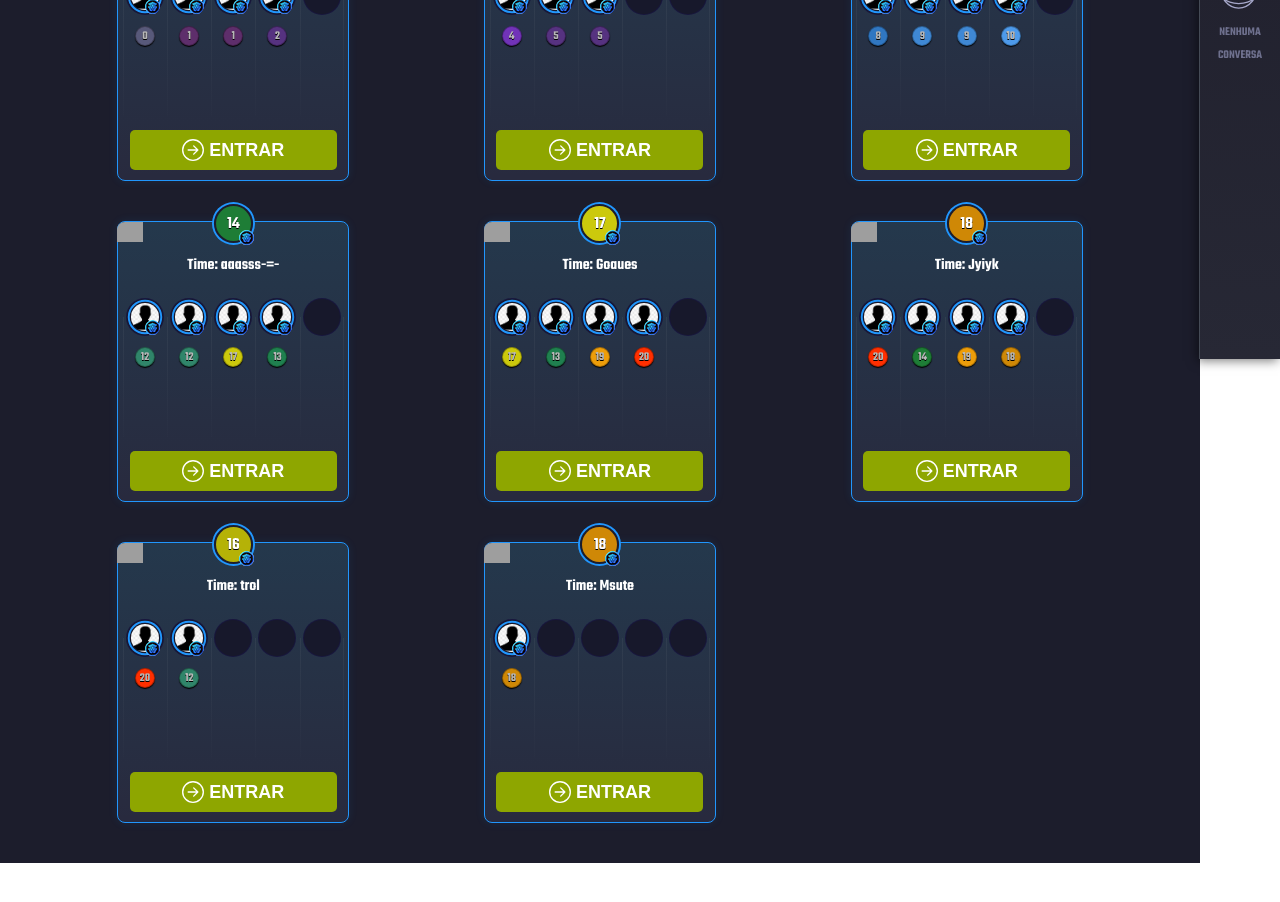
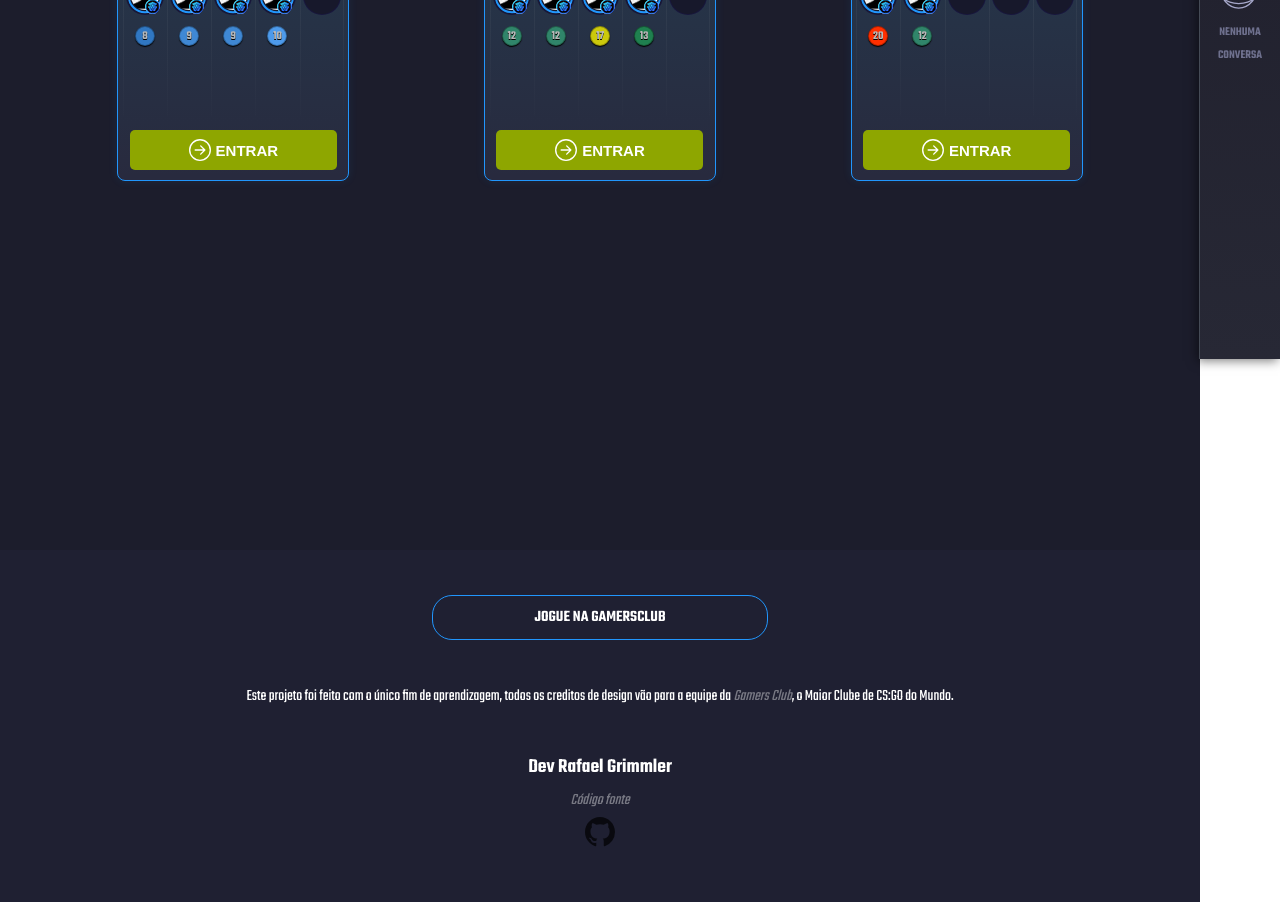
Before and after one commit to RafaelGrimmler/GCcloneReactJS, a React (Create React App) app: page / in a window 1280 px wide. Shown: the part 520-1422 px from the top of the page. Before the commit the page ends 1383 px from the top, so only its background shows below. Built offline with nearby package versions, Linux system fonts and the light colour scheme; grey boxes are pictures that could not be loaded; the HTML template or start-up script is replaced by a standard one.

Commit message:
footerandmaincontentlobby

```diff
--- a/src/App.js
+++ b/src/App.js
@@ -28,7 +28,6 @@
 
             <Route component = { Lobby }  path="/" exact />
             <Route component = { Profile }  path="/:id" exact />
-
           </BrowserRouter>
 
 
--- a/src/Components/General/Footer/index.js
+++ b/src/Components/General/Footer/index.js
@@ -1,10 +1,29 @@
 import React from 'react';
 
- import { Container } from './styles';
+ import { Container, Playingamersclub, Aboutproject, Aboutme, Wrapper, Githubicon} from './styles';
 
 function Footer() {
   return (
       <Container>
+        <Wrapper>
+          <a href="https://gamersclub.com.br/">
+            <Playingamersclub>
+              <span>JOGUE NA GAMERSCLUB</span>
+            </Playingamersclub>
+          </a>
+          <Aboutproject>
+            <p>Este projeto foi feito com o único fim de aprendizagem, todos os creditos de design vão para a equipe da <a href="https://gamersclub.com.br/">Gamers Club</a>, o Maior Clube de CS:GO do Mundo.</p>
+          </Aboutproject>
+          <Aboutme>
+            <h2>Dev Rafael Grimmler</h2>
+            <a href="https://github.com/RafaelGrimmler/GCcloneReactJS">
+              <div>
+                <p>Código fonte</p>
+                <Githubicon />
+              </div>
+            </a>
+          </Aboutme>
+        </ Wrapper>
       </Container>
   );
 }
--- a/src/Components/General/Footer/styles.js
+++ b/src/Components/General/Footer/styles.js
@@ -1,5 +1,131 @@
 import styled from 'styled-components';
+import { BsGithub } from 'react-icons/bs'
 
 export const Container = styled.div`
+    width: calc(100% - 80px);
+    padding-bottom: 45px;
+    background-color: #1F2032;
+    display: flex;
+    justify-content: center;
+`;
 
+export const Wrapper = styled.div`
+    width: 800px;
+    margin-top: 45px;
+    display: flex;
+    align-items: center;
+    flex-direction: column;
+
+    & p {
+        color: white;
+    }
 `;
+
+export const Playingamersclub = styled.div`
+    width: 336px;
+    height: 45px;
+    border-radius: 20px;
+    border: 1px solid #2196FD;
+    display: flex;
+    align-items: center;
+    justify-content: center;
+
+
+    & span {
+        color: white;
+        font-stretch: condensed;
+        font-weight: bold;
+    }
+
+    &:hover {
+        background-color: rgba(33, 150, 253, 0.05);
+    }
+
+    @media only screen and (max-width: 450px){
+        & {
+            width: 250px;
+        }
+    }
+`;
+
+export const Aboutproject = styled.div`
+    width: 800px;
+    margin-top: 45px;
+    text-align: center;
+
+    & p a{
+        color: rgba(255, 255, 255, 0.4);
+        font-style: oblique;
+    }
+
+    & p a:hover{
+        color: white;
+    }
+
+    @media only screen and (max-width: 1000px){
+        & {
+            width: 400px;
+        }
+    }
+
+    @media only screen and (max-width: 500px){
+        & {
+            width: 320px;
+        }
+    }
+
+    @media only screen and (max-width: 430px){
+        & {
+            width: 250px;
+        }
+    }
+`;
+
+export const Aboutme = styled.div`
+    width: 800px;
+    margin-top: 45px;
+    text-align: center;
+    display: flex;
+    align-items: center;
+    justify-content: center;
+    flex-direction: column;
+
+    & h2 {
+        color: white;
+        font-size: 20px;
+    }
+
+    & div {
+        margin-top: 5px;
+        border-radius: 5px;
+        padding: 2px 10px;
+    }
+
+    & a div p{
+        color: rgba(255, 255, 255, 0.4);
+        font-style: oblique;
+    }
+
+    & a div:hover p{
+        color: white;
+    }
+
+    @media only screen and (max-width: 1000px){
+        & {
+            width: 400px;
+        }
+    }
+
+    @media only screen and (max-width: 500px){
+        & {
+            width: 360px;
+        }
+    }
+`;
+
+export const Githubicon = styled(BsGithub)`
+    width: 30px;
+    height: 30px;
+    color: rgba(0,0,0, 0.7);
+    margin-top: 5px;
+`;
--- a/src/Components/Lobby/Maincontent/styles.js
+++ b/src/Components/Lobby/Maincontent/styles.js
@@ -17,6 +17,7 @@
 
 export const Roomscontainer = styled.div`
     width: 100%;
+    min-height: 610px;
     margin-top: 40px;
     display: grid;
     grid-template-columns: 1fr 1fr 1fr 1fr;
--- a/src/Components/Lobby/Room/index.js
+++ b/src/Components/Lobby/Room/index.js
@@ -1,10 +1,11 @@
 import React from 'react';
 import { Link } from 'react-router-dom';
 
-import { Container, Flag, Levelcircle, Levelcirclecontent, Leadercontainer, Primeicon, Playerscontainer, Player, Playerimgbox, Playerlevel, Roomaction, Rooomactionicon } from './styles';
+import { Container, Flag, Levelcircle, Levelcirclecontent, Leadercontainer, Primeicon, Playerscontainer, Player, Playerimgbox, Playerlevel, Roomaction, Rooomactioniconopen, Rooomactioniconclosed } from './styles';
 
 // Context
 import { useButton } from '../../../context/LobbyButtonsContext'
+import { useSlider } from '../../../context/LobbySlidersContext'
 
 // Color palette
 import LevelPalette from '../../../LevelPalette.json'
@@ -12,6 +13,7 @@
 function Room({p1, p2, p3, p4, p5}) {
 
   const Buttons = useButton()
+  const {sliderLeft, sliderRight} = useSlider()
 
   const players = [p1, p2, p3, p4, p5]
   var prime = true
@@ -40,8 +42,12 @@
     return ''
   }
 
+  const levelrange = Lvaverage >= sliderLeft && Lvaverage <= sliderRight ? true : false
+
+  console.log(levelrange)
+
   return (
-      <Container prime={prime} showprimerooms={Buttons.statusPrime ? prime : true} showvacancies={Buttons.comVagas ? (Qtplayers < 5 ? true : false) : true}>
+      <Container prime={prime} showprimerooms={Buttons.statusPrime ? prime : true} showvacancies={Buttons.comVagas ? (Qtplayers < 5 ? true : false) : true} showlevelrange={levelrange}>
           <Flag/>
           <Levelcircle prime={prime}>
             <Levelcirclecontent prime={prime} bgc={LevelPalette[Lvaverage].backgroundColor}>
@@ -104,9 +110,9 @@
               </Playerlevel>}
             </Player>
           </Playerscontainer>
-          <Roomaction>
-            <Rooomactionicon />
-            <span>ENTRAR</span>
+          <Roomaction fullplayers={Qtplayers === 5 ? true : false}>
+            {Qtplayers === 5 ?  <Rooomactioniconclosed /> : <Rooomactioniconopen />}
+            <span>{Qtplayers === 5 ? 'LOTADO' : 'ENTRAR'}</span>
           </Roomaction>
       </Container>
   );
--- a/src/Components/Lobby/Room/styles.js
+++ b/src/Components/Lobby/Room/styles.js
@@ -4,6 +4,7 @@
 import Primeiconp from '../../../img/Lobby/Primeicon.png'
 import Playerimg from '../../../img/Lobby/Playerimg.jpg'
 import { BsArrowRightCircle } from 'react-icons/bs';
+import { TiGroup } from 'react-icons/ti'
 
 export const Container = styled.div`
     width: 232px;
@@ -16,7 +17,7 @@
     box-shadow: ${props => props.prime ? '0 0 10px rgba(33, 150, 253, 0.1)' : ''};
 
 
-    display: ${props => props.showprimerooms ? (props.showvacancies ? 'flex' : 'none') : 'none'};
+    display: ${props => props.showprimerooms ? (props.showvacancies ? (props.showlevelrange ? 'flex' : 'none') : 'none') : 'none'};
 
     &:hover{
         background: linear-gradient(180deg,rgba(2,182,202,0.09) 0,rgba(2,182,202,0.0) 100%),${props=>props.prime ? 'rgba(0, 0, 0, 0.05)' : 'rgba(0, 0, 0, 0.2)'};
@@ -208,7 +209,7 @@
 export const Roomaction = styled.button`
     width: 207px;
     height: 40px;
-    background-color: #8ea600;
+    background-color: ${props => props.fullplayers ? '#131325' : '#8ea600'};
     border-radius: 5px;
     position: absolute;
     bottom: 10px;
@@ -216,22 +217,29 @@
     display: flex;
     justify-content: center;
     align-items: center;
-    cursor: pointer;
+    cursor: ${props => props.fullplayers ? 'not-allowed': 'pointer'};
 
     & span {
-        color: white;
+        color: ${props => props.fullplayers ? 'rgba(255, 255, 255,0.3)': 'white'};
         font-weight: bold;
-        font-size: 18px;
+        font-size: 15px;
         margin-left: 5px;
     }
 
     &:hover {
-        background-color: #6E7F09;
+        background-color: ${props => props.fullplayers ? '#131325': '#6E7F09'};;
+
     }
 `;
 
-export const Rooomactionicon = styled(BsArrowRightCircle)`
+export const Rooomactioniconopen = styled(BsArrowRightCircle)`
     width: 22px;
     height: 22px;
     color: white;
 `;
+
+export const Rooomactioniconclosed = styled(TiGroup)`
+    width: 22px;
+    height: 22px;
+    color: rgba(255, 255, 255,0.3);
+`;
--- a/src/Pages/Lobby/index.js
+++ b/src/Pages/Lobby/index.js
@@ -5,6 +5,7 @@
 // Components
 import Setgamebar from '../../Components/Lobby/Setgamebar';
 import Maincontent from '../../Components/Lobby/Maincontent';
+import Footer from '../../Components/General/Footer'
 
 function Lobby() {
 
@@ -12,6 +13,7 @@
         <Container>
             <Setgamebar />
             <Maincontent />
+            <Footer />
         </Container>
     );
 }
```
